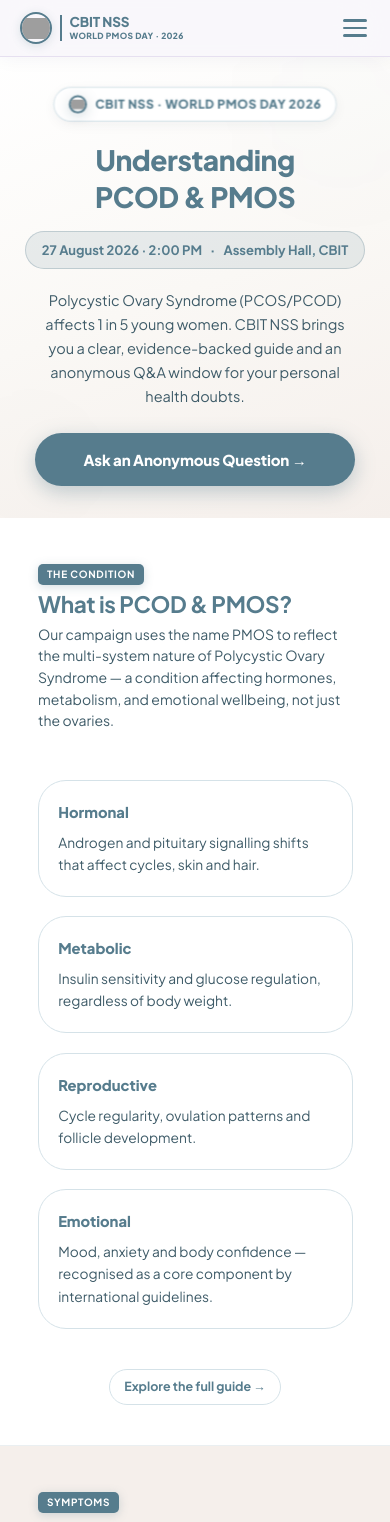
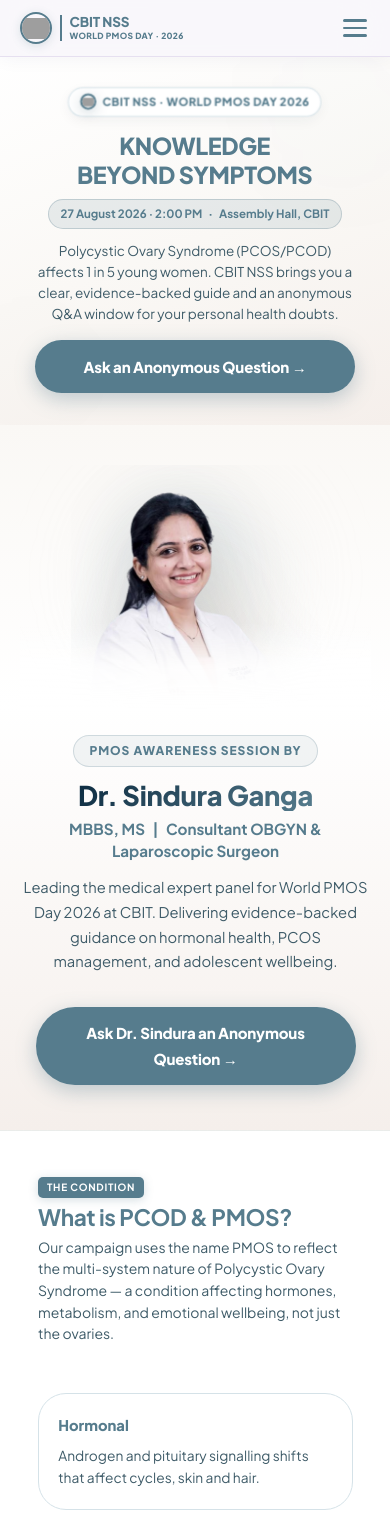
Before and after one commit to vroom0456/CBITNSS-World-PMOS-Day, a Next.js app: page / in a window 390 px wide. Shown: the top 1522 px of the page. Built offline with nearby package versions, Linux system fonts and the light colour scheme; grey boxes are pictures that could not be loaded.

Commit message:
Add Dr. Sindura Ganga speaker spotlight section and refine design gradients

```diff
--- a/src/app/globals.css
+++ b/src/app/globals.css
@@ -158,7 +158,7 @@
     .mobile-nav-drawer.active .drawer-ask-btn { animation-delay: 0.22s; }
 
     /* ── HERO — NEW CLASSES ── */
-    #hero{padding:110px 5% 80px;text-align:center;background:linear-gradient(160deg,#FFFFFF 0%,#FAF8F5 50%,#F5EFEB 100%);position:relative;overflow:hidden;}
+    #hero{padding:110px 5% 80px;text-align:center;background:linear-gradient(165deg,#E6F0F4 0%,#EEF5F8 50%,#F5F9FA 100%);position:relative;overflow:hidden;}
     #hero::before,#hero::after{content:'';position:absolute;border-radius:50%;filter:blur(60px);z-index:0;pointer-events:none;}
     #hero::before{width:420px;height:420px;background:rgba(86,124,141,0.06);top:-80px;right:-80px;animation:hero-blob 12s ease-in-out infinite;}
     #hero::after{width:320px;height:320px;background:rgba(86,124,141,0.04);bottom:0;left:-60px;animation:hero-blob 15s ease-in-out infinite reverse;}
@@ -230,6 +230,191 @@
     .strip-pill:hover{background:var(--nss-blue-accent);color:#FFFFFF;border-color:var(--nss-blue-accent);transform:translateY(-2px);box-shadow:0 4px 14px rgba(15,56,84,0.25);}
     .strip-pill:hover strong{color:#FFFFFF;}
 
+    /* ─── SPEAKER SPOTLIGHT SECTION ─── */
+    .speaker-section {
+      padding: 50px 5% 0;
+      background: linear-gradient(180deg, #FAF8F5 0%, #FFFFFF 40%, #F5EFEB 100%);
+      border-bottom: 1px solid rgba(86, 124, 141, 0.1);
+      position: relative;
+      overflow: hidden;
+    }
+    .speaker-container {
+      max-width: 1080px;
+      margin: 0 auto;
+      display: grid;
+      grid-template-columns: 1fr 1.2fr;
+      gap: 3rem;
+      align-items: flex-end;
+    }
+    .speaker-content {
+      display: flex;
+      flex-direction: column;
+      align-items: flex-start;
+      text-align: left;
+      padding-bottom: 45px;
+    }
+    .speaker-eyebrow {
+      display: inline-flex;
+      align-items: center;
+      gap: 0.4rem;
+      background: rgba(86, 124, 141, 0.08);
+      border: 1px solid rgba(86, 124, 141, 0.22);
+      color: var(--nss-navy);
+      padding: 0.3rem 0.95rem;
+      border-radius: var(--r-pill);
+      font-size: 0.75rem;
+      font-weight: 800;
+      text-transform: uppercase;
+      letter-spacing: 0.08em;
+      margin-bottom: 0.75rem;
+    }
+    .speaker-sparkle {
+      font-size: 0.9rem;
+    }
+    .speaker-name {
+      font-size: clamp(1.7rem, 3.4vw, 2.4rem);
+      font-weight: 800;
+      color: var(--nss-navy);
+      background: linear-gradient(135deg, #0C2B40 0%, #567C8D 100%);
+      -webkit-background-clip: text;
+      -webkit-text-fill-color: transparent;
+      line-height: 1.18;
+      margin-bottom: 0.45rem;
+      letter-spacing: -0.01em;
+    }
+    .speaker-title {
+      font-size: 0.95rem;
+      font-weight: 700;
+      color: var(--soft-teal-accent);
+      line-height: 1.45;
+      margin-bottom: 0.8rem;
+    }
+    .speaker-title .title-sep {
+      color: var(--text-muted);
+      margin: 0 0.3rem;
+    }
+    .speaker-bio {
+      font-size: 0.92rem;
+      color: var(--text-body);
+      line-height: 1.68;
+      margin-bottom: 0.85rem;
+      max-width: 500px;
+    }
+    .speaker-image-wrapper {
+      position: relative;
+      display: flex;
+      justify-content: center;
+      align-items: flex-end;
+      padding-bottom: 0;
+      height: 100%;
+    }
+    .speaker-glow-backdrop {
+      position: absolute;
+      width: 380px;
+      height: 380px;
+      border-radius: 50%;
+      background: radial-gradient(circle, rgba(86, 124, 141, 0.22) 0%, rgba(245, 239, 235, 0.08) 55%, transparent 75%);
+      filter: blur(35px);
+      top: 45%;
+      left: 50%;
+      transform: translate(-50%, -50%);
+      z-index: 1;
+      pointer-events: none;
+      animation: hero-blob 14s ease-in-out infinite;
+    }
+    .speaker-glow-secondary {
+      position: absolute;
+      width: 260px;
+      height: 260px;
+      border-radius: 50%;
+      background: radial-gradient(circle, rgba(248, 225, 205, 0.35) 0%, transparent 70%);
+      filter: blur(25px);
+      top: 65%;
+      left: 50%;
+      transform: translate(-50%, -50%);
+      z-index: 1;
+      pointer-events: none;
+    }
+    .speaker-photo-cutout {
+      position: relative;
+      z-index: 2;
+      max-width: 420px;
+      width: 100%;
+      height: auto;
+      object-fit: contain;
+      display: block;
+      filter: drop-shadow(0 16px 36px rgba(12, 43, 64, 0.16));
+      -webkit-mask-image: linear-gradient(to bottom, rgba(0, 0, 0, 1) 48%, rgba(0, 0, 0, 0) 95%);
+      mask-image: linear-gradient(to bottom, rgba(0, 0, 0, 1) 48%, rgba(0, 0, 0, 0) 95%);
+      transition: transform 0.4s var(--ease-spring), filter 0.4s ease;
+    }
+    .speaker-photo-cutout:hover {
+      transform: scale(1.02) translateY(-3px);
+      filter: drop-shadow(0 22px 46px rgba(12, 43, 64, 0.22));
+    }
+    .speaker-bottom-fade {
+      position: absolute;
+      bottom: 0;
+      left: -20%;
+      right: -20%;
+      height: 110px;
+      background: linear-gradient(to top, #F5EFEB 0%, rgba(245, 239, 235, 0.9) 45%, transparent 100%);
+      z-index: 3;
+      pointer-events: none;
+    }
+    @media (max-width: 900px) {
+      .speaker-section {
+        padding: 40px 0 45px;
+        background: linear-gradient(180deg, #FAF8F5 0%, #FFFFFF 40%, #F5EFEB 100%);
+      }
+      .speaker-container {
+        grid-template-columns: 1fr;
+        gap: 1.5rem;
+        text-align: center;
+        align-items: center;
+        padding: 0 5%;
+      }
+      .speaker-content {
+        align-items: center;
+        text-align: center;
+        padding-bottom: 0;
+      }
+      .speaker-image-wrapper {
+        height: auto;
+        width: 100%;
+        position: relative;
+        overflow: hidden;
+      }
+      .speaker-glow-backdrop {
+        width: 260px;
+        height: 260px;
+        max-width: 80vw;
+        max-height: 80vw;
+      }
+      .speaker-glow-secondary {
+        width: 200px;
+        height: 200px;
+        max-width: 70vw;
+        max-height: 70vw;
+      }
+      .speaker-photo-cutout {
+        max-width: 250px;
+        -webkit-mask-image: linear-gradient(to bottom, rgba(0, 0, 0, 1) 70%, rgba(0, 0, 0, 0) 98%);
+        mask-image: linear-gradient(to bottom, rgba(0, 0, 0, 1) 70%, rgba(0, 0, 0, 0) 98%);
+      }
+      .speaker-bottom-fade {
+        display: block;
+        position: absolute;
+        bottom: -2px;
+        left: -100px;
+        right: -100px;
+        height: 90px;
+        background: linear-gradient(to top, #FFFFFF 0%, rgba(255, 255, 255, 0.85) 50%, transparent 100%);
+        z-index: 3;
+        pointer-events: none;
+      }
+    }
+
     /* SECTION LAYOUT & PARTITIONS */
     .section{padding:80px 5%;background:#FFFFFF;border-bottom:1px solid rgba(86,124,141,0.12);}
     .section-alt{padding:80px 5%;background:#F5EFEB;border-bottom:1px solid rgba(86,124,141,0.14);}
@@ -763,37 +948,37 @@
 
       /* Campaign identity badge */
       .nss-hero-badge {
-        display: inline-flex; align-items: center; gap: 8px;
+        display: inline-flex; align-items: center; gap: 6px;
         background: rgba(255,255,255,0.92);
         border: 1.5px solid var(--soft-teal-border);
-        padding: 6px 14px; border-radius: 9999px;
-        font-size: 12px; font-weight: 800; color: var(--nss-navy);
-        margin: 0 auto 16px; box-shadow: 0 4px 14px rgba(31,50,61,0.06);
+        padding: 4px 11px; border-radius: 9999px;
+        font-size: 11px; font-weight: 800; color: var(--nss-navy);
+        margin: 0 auto 10px; box-shadow: 0 4px 14px rgba(31,50,61,0.06);
         letter-spacing: 0.04em; text-transform: uppercase;
       }
-      .nss-hero-badge img { width: 18px; height: 18px; border-radius: 50%; }
-
-      /* H1 — spacious typography for mobile */
+      .nss-hero-badge img { width: 16px; height: 16px; border-radius: 50%; }
+
+      /* H1 — compact typography for mobile */
       .hero-h1, #hero h1 {
-        font-size: clamp(24px, 7.2vw, 32px) !important;
-        line-height: 1.3 !important; font-weight: 800 !important;
+        font-size: clamp(20px, 6vw, 26px) !important;
+        line-height: 1.25 !important; font-weight: 800 !important;
         letter-spacing: -0.015em !important; text-align: center !important;
-        color: var(--nss-navy); margin-bottom: 16px !important;
+        color: var(--nss-navy); margin-bottom: 10px !important;
         word-break: normal; overflow-wrap: break-word; max-width: 100%;
         opacity: 0; animation: scale-in 0.4s 0.1s var(--ease-out) forwards !important;
         will-change: opacity, transform;
       }
       .hero-h1 .accent-text, #hero h1 .accent-text { color: var(--soft-teal-accent); }
 
-      /* Event info — prominent badge pill below H1 title */
+      /* Event info — compact badge pill below H1 title */
       .hero-event-info {
-        display: inline-flex; align-items: center; flex-wrap: wrap; gap: 8px;
+        display: inline-flex; align-items: center; flex-wrap: wrap; gap: 6px;
         background: rgba(86, 124, 141, 0.12);
         border: 1.5px solid rgba(86, 124, 141, 0.28);
-        padding: 7px 16px; border-radius: 9999px;
-        font-size: 13px !important; font-weight: 700 !important;
+        padding: 4px 12px; border-radius: 9999px;
+        font-size: 11.5px !important; font-weight: 700 !important;
         color: var(--nss-navy) !important;
-        margin: 0 auto 20px !important; justify-content: center;
+        margin: 0 auto 12px !important; justify-content: center;
         opacity: 0; animation: fade-in 0.4s 0.15s var(--ease-out) forwards !important;
         will-change: opacity;
       }
@@ -802,10 +987,10 @@
 
       /* Body description */
       .hero-desc {
-        font-size: 14.5px !important; line-height: 1.65 !important;
+        font-size: 13.5px !important; line-height: 1.55 !important;
         font-weight: 400 !important; color: var(--text-body) !important;
-        text-align: center !important; margin: 0 auto 24px !important;
-        max-width: 92% !important; opacity: 0;
+        text-align: center !important; margin: 0 auto 16px !important;
+        max-width: 90% !important; opacity: 0;
         animation: fade-in 0.4s 0.2s ease forwards !important;
         will-change: opacity;
       }
--- a/src/app/page.tsx
+++ b/src/app/page.tsx
@@ -34,8 +34,8 @@ export default function HomePage() {
             </div>
 
             <h1 id="hero-heading" className="hero-h1">
-              Understanding<br />
-              <span className="accent-text">PCOD &amp; PMOS</span>
+              KNOWLEDGE<br />
+              <span className="accent-text">BEYOND SYMPTOMS</span>
             </h1>
 
             <div className="hero-event-info" aria-label="Event details">
@@ -56,6 +56,50 @@ export default function HomePage() {
               >
                 Ask an Anonymous Question →
               </Link>
+            </div>
+          </div>
+        </section>
+
+        {/* ─── 1.5 KEYNOTE SPEAKER SPOTLIGHT ─── */}
+        <section id="speaker-spotlight" className="speaker-section" aria-label="PMOS Awareness Session Speaker">
+          <div className="speaker-container">
+            <div className="speaker-image-wrapper reveal-left">
+              <div className="speaker-glow-backdrop" aria-hidden="true" />
+              <div className="speaker-glow-secondary" aria-hidden="true" />
+              <Image
+                src="/dr-sindura-ganga.png"
+                alt="Dr. Sindura Ganga - Consultant OBGYN & Laparoscopic Surgeon"
+                width={520}
+                height={580}
+                className="speaker-photo-cutout"
+                priority
+                unoptimized
+              />
+              <div className="speaker-bottom-fade" aria-hidden="true" />
+            </div>
+
+            <div className="speaker-content reveal-right">
+              <div className="speaker-eyebrow">
+                <span>PMOS Awareness Session by</span>
+              </div>
+              <h2 className="speaker-name">
+                Dr. Sindura Ganga
+              </h2>
+              <p className="speaker-title">
+                MBBS, MS <span className="title-sep">|</span> Consultant OBGYN &amp; Laparoscopic Surgeon
+              </p>
+              <p className="speaker-bio">
+                Leading the medical expert panel for World PMOS Day 2026 at CBIT. Delivering evidence-backed guidance on hormonal health, PCOS management, and adolescent wellbeing.
+              </p>
+              <div style={{ marginTop: '1.2rem' }}>
+                <Link
+                  href="/ask"
+                  className="btn-primary-cta"
+                  style={{ fontSize: '0.86rem', padding: '0.65rem 1.4rem' }}
+                >
+                  Ask Dr. Sindura an Anonymous Question →
+                </Link>
+              </div>
             </div>
           </div>
         </section>
```
Also changed, not shown: public/dr-sindura-ganga.png (added).
